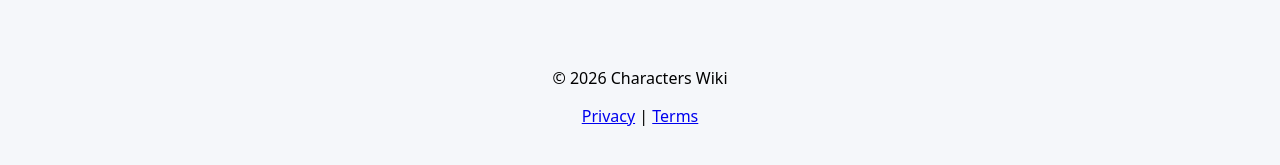
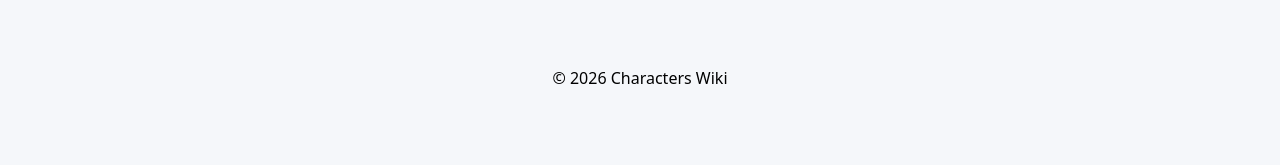
Before and after one commit to characterswiki/characters, a Jekyll site: the page built from index.md, in a window 1280 px wide and 900 px high, scrolled down 1773 px. Shown: the part 727-892 px from the top of the window. Built offline with Jekyll 4.4.1, drawn with Linux system fonts in a browser that asks for light colours; after the commit the page ends 2635 px from its top, so only the background shows below that.

Commit message:
Update footer.html

```diff
--- a/_includes/footer.html
+++ b/_includes/footer.html
@@ -1,10 +1,5 @@
-<footer class="site-footer">
+<footer>
 
 <p>© {{ site.time | date: "%Y" }} {{ site.title }}</p>
 
-<p>
-<a href="/privacy">Privacy</a> |
-<a href="/terms">Terms</a>
-</p>
-
 </footer>
```
